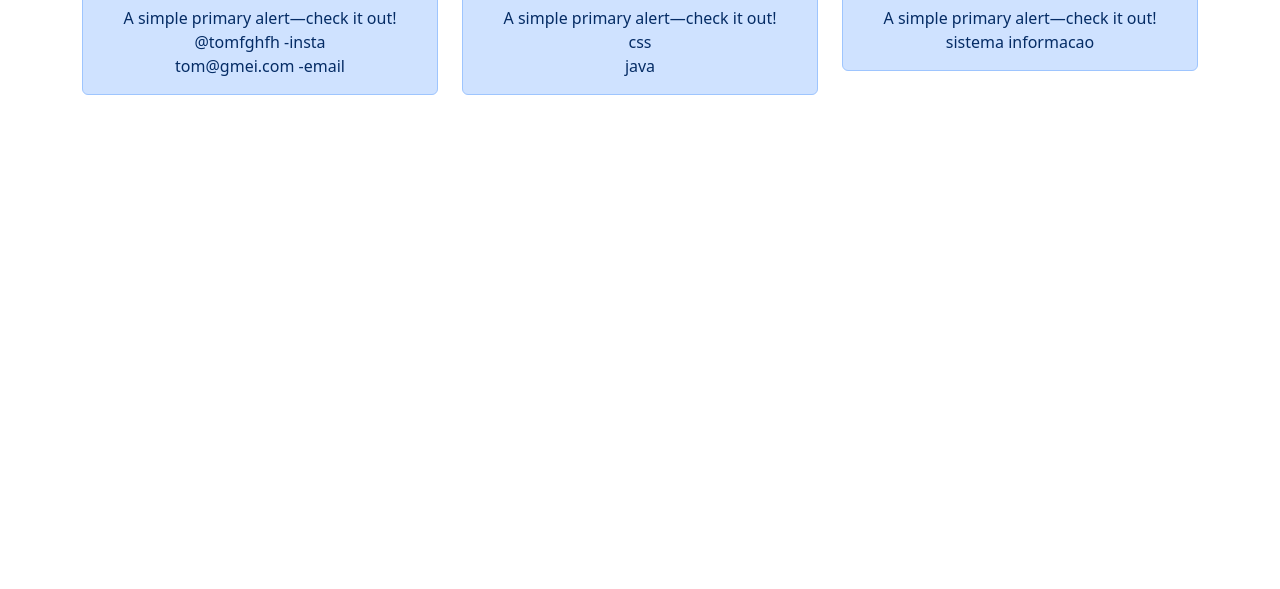
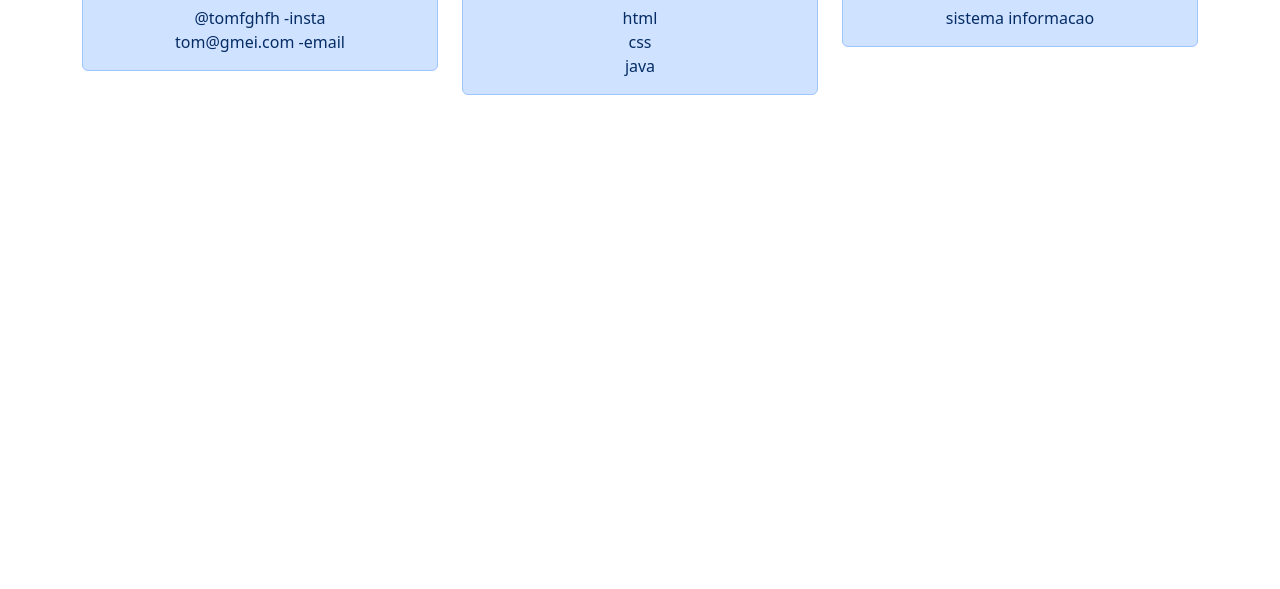
Before and after one commit to leobylle/leobylle.github.io, a plain HTML site: page index.html in a window 1280 px wide. Shown: the part 211-800 px from the top of the page. Drawn offline with nearby package versions, Linux system fonts and the light colour scheme.

Commit message:
sexta1 versao do portifolio

```diff
--- a/index.html
+++ b/index.html
@@ -34,7 +34,7 @@
           <div class="col">
            <h1>Redes Sociais</h1>
            <div class="alert alert-primary" role="alert">
-            A simple primary alert—check it out!
+
             @tomfghfh -insta <br>
             tom@gmei.com  -email <br>
           </div>
@@ -42,8 +42,8 @@
           <div class="col">
             <h1>Tecnologias</h1>
             <div class="alert alert-primary" role="alert">
-                A simple primary alert—check it out!
-                <html><br>
+
+                html<br>
                 css<br>
                 java<br>
 
@@ -52,7 +52,7 @@
           <div class="col">
            <h1>Formação</h1>
            <div class="alert alert-primary" role="alert">
-            A simple primary alert—check it out!
+
             sistema informacao <br>
           </div>
           </div>
```
